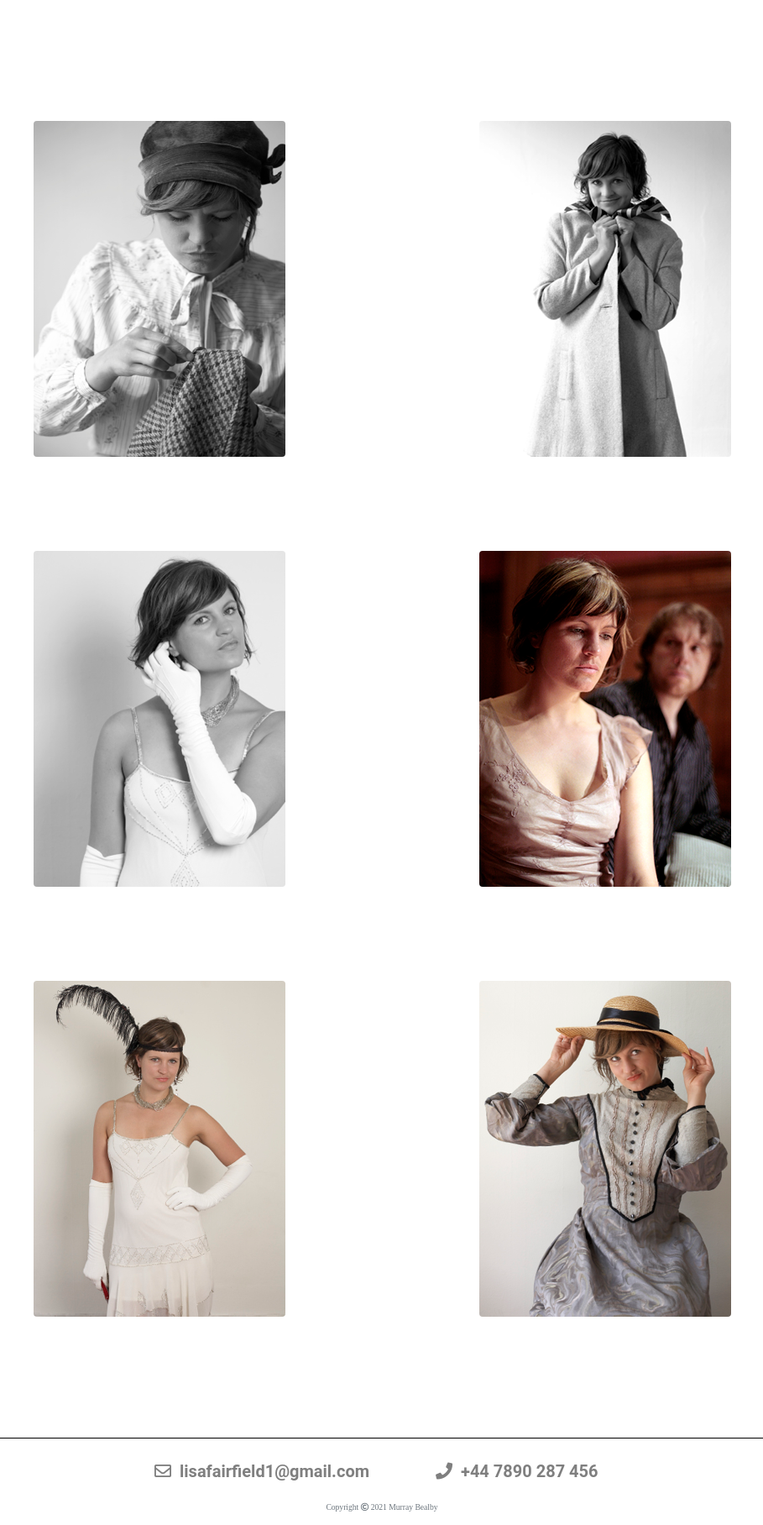
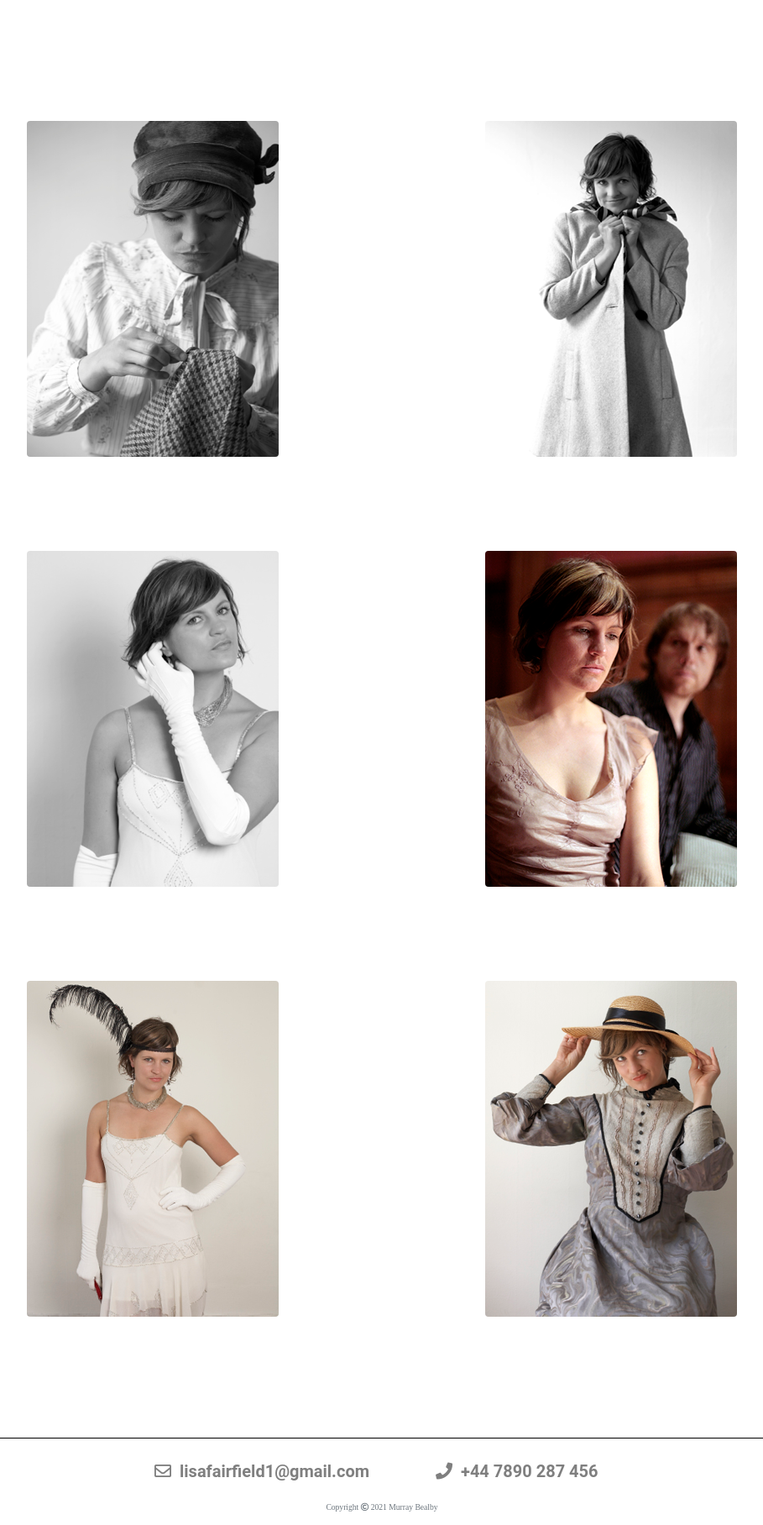
Before and after one commit to Bealby/lisa-fairfield-actress, a Flask app: page /gallery in a window 1280 px wide. Shown: the part 239-2055 px from the top of the page at 84% size, without its empty margins (185-1094 px from the left). Run offline with Flask 2, Linux system fonts and the light colour scheme; some libraries are stand-ins or nearby versions; some web fonts are replaced.

Commit message:
Remove no-gutters class from gallery row

```diff
--- a/templates/gallery.html
+++ b/templates/gallery.html
@@ -8,7 +8,7 @@
 <!--Three columns of images on large devices. Two on Medium. 1 on small.-->
 <section>
     <div class="container">
-        <div class="row pl-4 pr-4 mb-5 pb-5 mt-5 align-items-center gallery-padding-top no-gutters">
+        <div class="row pl-4 pr-4 mb-5 pb-5 mt-5 align-items-center gallery-padding-top">
             <div class="col-sm-6 mb-5 mt-3 pb-5">
                 <img src="static/images/gallery-image-6.png" onclick="openModal();currentSlide(1)" class="img-fluid d-block mx-auto gallery-images rounded hover-shadow" alt="Lisa Fairfield" />
             </div>
```
